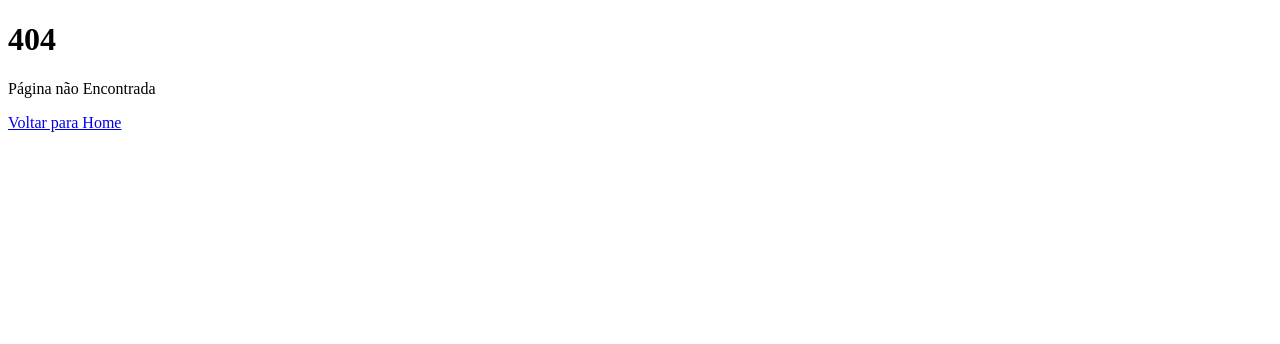
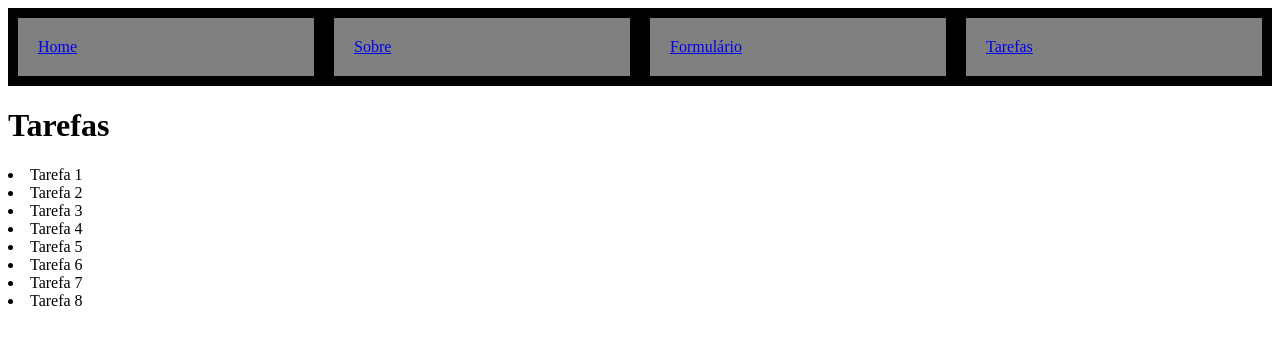
Before and after one commit to CaioAssis/Aula-React, a React (Vite) app: page /tarefa in a window 1280 px wide. Before the commit this address had no page. Shown: the top 344 px of the page. Built offline with nearby package versions, Linux system fonts and the light colour scheme.

Commit message:
Atividade Aula 2

```diff
--- a/src/components/formAt1/formAt1.module.css
+++ b/src/components/formAt1/formAt1.module.css
@@ -1,9 +1,15 @@
 .campo{
     margin-bottom: 10px;
+    display: flex;
+    justify-content: center;
 }
 .campoBotao{
     margin-top: 20px;
+    display: flex;
+    justify-content: center;
 }
 .head{
     font-size: 30px;
+    display: flex;
+    justify-content: center;
 }
--- a/src/components/navegacao/index.tsx
+++ b/src/components/navegacao/index.tsx
@@ -0,0 +1,15 @@
+import { Link } from "react-router-dom";
+import styles from './navegacao.module.css'
+
+function Navegacao(){
+    return(
+        <div className={styles.navegacao}>
+            <div className={styles.nav}><Link to='/'>Home</Link></div>
+            <div className={styles.nav}><Link to='/sobre'>Sobre</Link></div>
+            <div className={styles.nav}><Link to='/form'>Formulário</Link></div>
+            <div className={styles.nav}><Link to='/tarefa'>Tarefas</Link></div>
+        </div>
+    )
+}
+
+export default Navegacao
--- /dev/null
+++ b/src/components/navegacao/navegacao.module.css
@@ -0,0 +1,10 @@
+.navegacao{
+    display: flex;
+    background-color: black; /* cor de fundo */
+}
+.nav{
+    flex: 1; /* Distribui os blocos igualmente */
+    background-color: gray;
+    padding: 20px;
+    margin: 10px; /* Espaço entre os blocos */
+}
--- a/src/pages/form/index.tsx
+++ b/src/pages/form/index.tsx
@@ -0,0 +1,15 @@
+import FormAt1 from "../../components/formAt1"
+import Navegacao from "../../components/navegacao"
+
+function Formulario(){ // mesmo que export default no fim
+    return(
+        <>
+            <Navegacao/>
+
+            <FormAt1/>
+        </>
+
+    )
+}
+
+export default Formulario
--- a/src/pages/home/index.tsx
+++ b/src/pages/home/index.tsx
@@ -1,13 +1,21 @@
-import { Link, useNavigate } from "react-router-dom"
+import Navegacao from "../../components/navegacao"
 //useNavigate -> exemplo professor
+/*
+const navigate = useNavigate
+
+<Navegacao/>
+            <h1 onClick={() => {
+                navigate('/sobre') }}>Home</h1>
+*/
 
 function Home(){
-    const navigate = useNavigate()
     return(
         <>
-            <h1 onClick={() => {
-                navigate('/sobre') }}>Home</h1>
-            <Link to='/sobre'>Ir para Sobre</Link>
+            <Navegacao/>
+
+            <h1>Home</h1>
+            <p>Aulas React:</p>
+            <p>Sistema de registro de tarefas de usuários.</p>
         </>
     )
 }
--- a/src/pages/sobre/index.tsx
+++ b/src/pages/sobre/index.tsx
@@ -1,10 +1,13 @@
-import { Link } from "react-router-dom"
+import Navegacao from "../../components/navegacao"
 
 export default function Sobre(){ // mesmo que export default no fim
     return(
         <>
+            <Navegacao/>
+
             <h1>Sobre</h1>
-            <Link to='/'>Ir para Home</Link>
+            <h2>Caio Alessandro Brito de Assis</h2>
+            <p>Aluno de Análise e Desenvolvimento de Sistemas, da Fatec Indaiatuba.</p>
         </>
 
     )
--- a/src/pages/tasks/index.tsx
+++ b/src/pages/tasks/index.tsx
@@ -0,0 +1,22 @@
+import Navegacao from "../../components/navegacao"
+
+function Tasks(){ // mesmo que export default no fim
+    return(
+        <>
+            <Navegacao/>
+
+            <h1>Tarefas</h1>
+            <li>Tarefa 1</li>
+            <li>Tarefa 2</li>
+            <li>Tarefa 3</li>
+            <li>Tarefa 4</li>
+            <li>Tarefa 5</li>
+            <li>Tarefa 6</li>
+            <li>Tarefa 7</li>
+            <li>Tarefa 8</li>
+        </>
+
+    )
+}
+
+export default Tasks
--- a/src/routes.tsx
+++ b/src/routes.tsx
@@ -2,10 +2,14 @@ import { createBrowserRouter } from 'react-router-dom'
 import Sobre from './pages/sobre'
 import Home from './pages/home'
 import NotFound from './pages/404'
+import Tasks from './pages/tasks'
+import Formulario from './pages/form'
 
 const routes = createBrowserRouter([
   {path: '/', element: <Home />, errorElement: <NotFound/>}, // errorElement só precisa estar na raiz
-  {path: '/sobre', element:<Sobre />}
+  {path: '/sobre', element:<Sobre />},
+  {path: '/form', element:<Formulario />},
+  {path: '/tarefa', element:<Tasks />}
 ])
 
 export default routes //prof usou router
```
